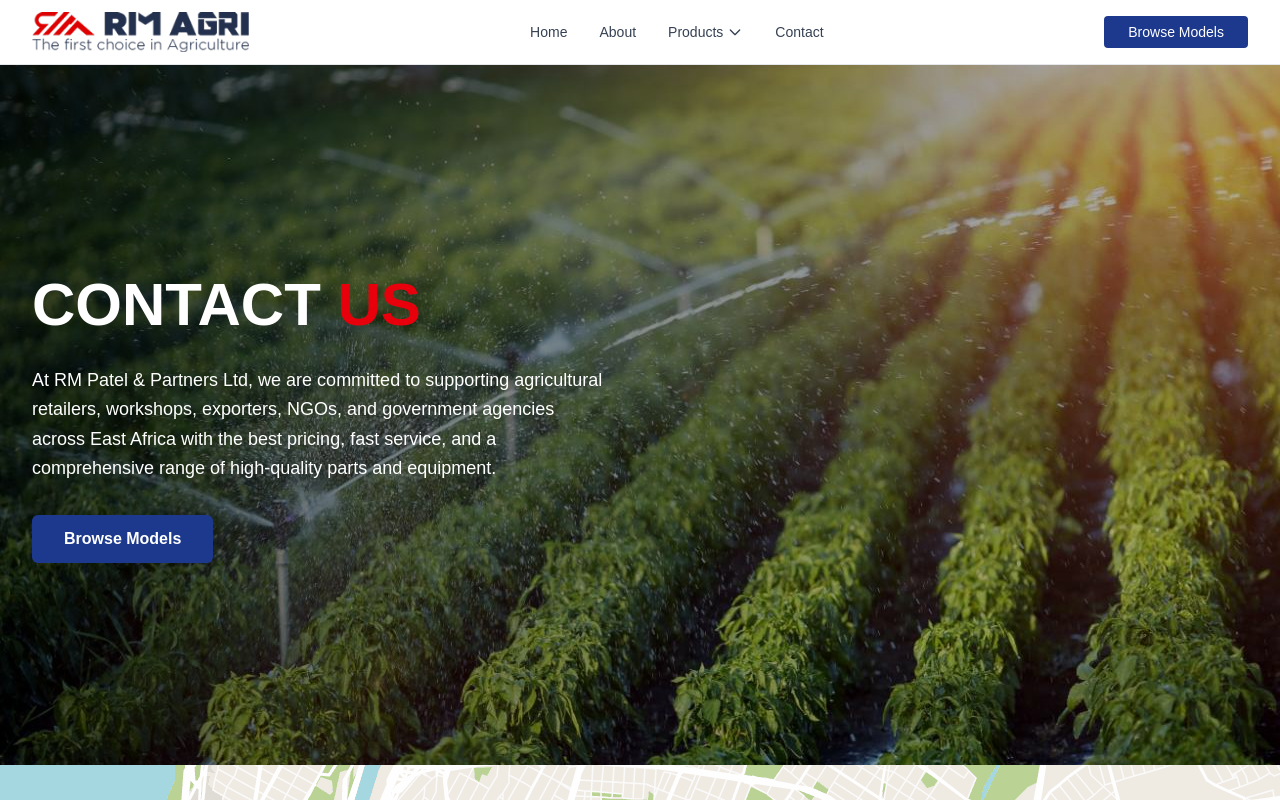
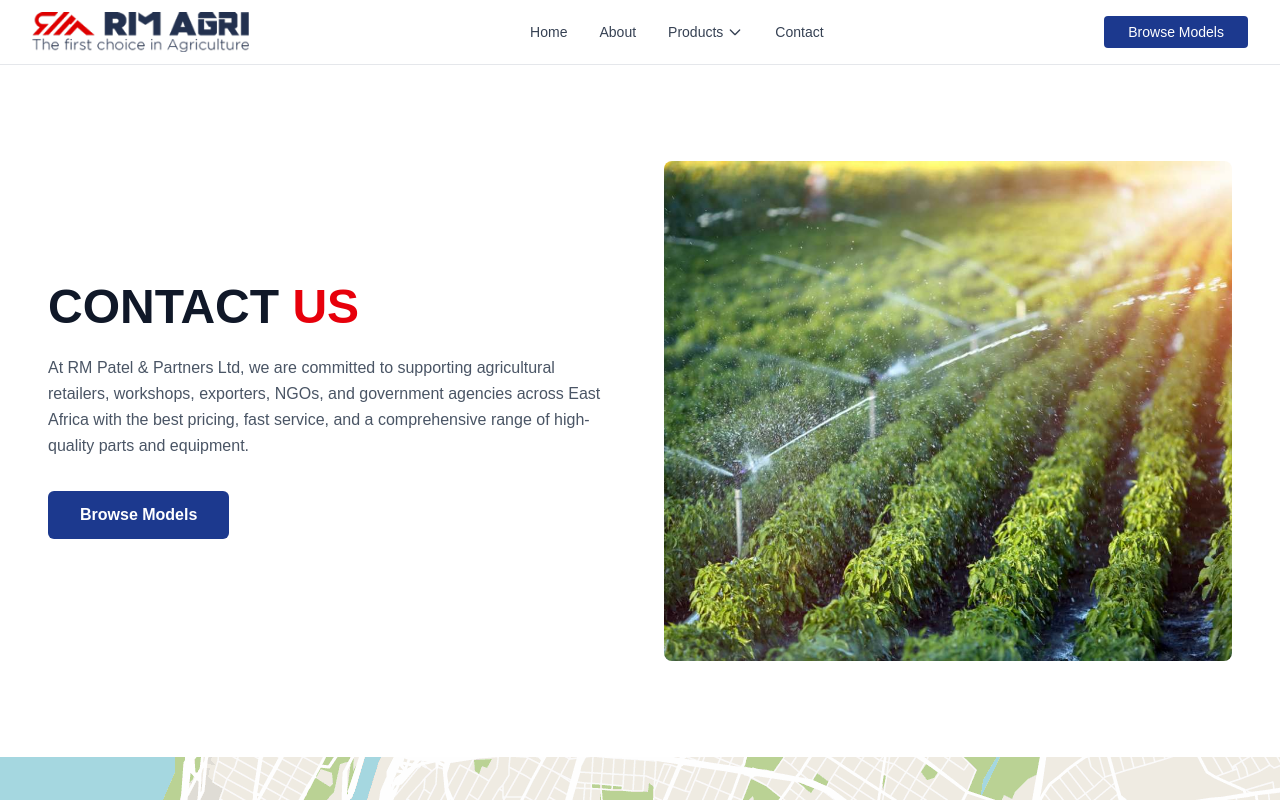
Before and after one commit to 999tommy/rmpatel, a Next.js app: page /contact in a window 1280 px wide. Shown: the top 800 px of the page. Built offline with nearby package versions, Linux system fonts and the light colour scheme.

Commit message:
added navbar linkss

```diff
--- a/src/app/about/page.tsx
+++ b/src/app/about/page.tsx
@@ -45,12 +45,12 @@ export default function AboutPage() {
                   We understand the critical role that reliable equipment plays in modern agriculture. That's why we've dedicated ourselves to providing only the highest quality parts and implements that keep your operations running smoothly and efficiently.
                 </p>
               </div>
-              <div className="relative">
+              <div className="relative h-80 lg:h-96">
                 <Image
                   src="/about2.png"
                   alt="Our Legacy"
                   fill
-                  className="object-cover rounded-lg"
+                  className="object-contain rounded-lg"
                 />
               </div>
             </div>
--- a/src/app/contact/page.tsx
+++ b/src/app/contact/page.tsx
@@ -8,8 +8,31 @@ export default function ContactPage() {
       <Navbar />
 
       {/* Hero Section */}
-      <section className="relative h-[500px] md:h-[600px] lg:h-[700px]">
-        <div className="absolute inset-0">
+      <section className="relative bg-white">
+        <div className="container mx-auto px-6 lg:px-12">
+          <div className="grid lg:grid-cols-2 gap-12 items-center py-16 lg:py-24">
+            {/* Left Content */}
+            <div className="max-w-xl">
+              {/* Title */}
+              <h1 className="text-4xl lg:text-5xl font-bold text-gray-900 mb-6">
+                CONTACT <span className="text-red-600">US</span>
+              </h1>
+
+              {/* Description */}
+              <div className="text-gray-600 text-sm lg:text-base leading-relaxed mb-8">
+                <p>
+                  At RM Patel & Partners Ltd, we are committed to supporting agricultural retailers, workshops, exporters, NGOs, and government agencies across East Africa with the best pricing, fast service, and a comprehensive range of high-quality parts and equipment.
+                </p>
+              </div>
+
+              {/* Browse Models Button */}
+              <button className="bg-blue-900 text-white px-8 py-3 rounded-md font-semibold hover:bg-blue-800 transition-colors">
+                Browse Models
+              </button>
+            </div>
+
+            {/* Right Image */}
+            <div className="relative h-[400px] lg:h-[500px] rounded-lg overflow-hidden">
               <Image
                 src="/contact1.png"
                 alt="Agricultural irrigation field"
@@ -17,25 +40,13 @@ export default function ContactPage() {
                 className="object-cover"
                 priority
               />
-          <div className="absolute inset-0 bg-gradient-to-r from-black/60 to-black/30" />
             </div>
-        <div className="relative max-w-7xl mx-auto px-4 sm:px-6 lg:px-8 h-full flex items-center">
-          <div className="max-w-2xl">
-            <h1 className="text-4xl md:text-5xl lg:text-6xl font-bold text-white mb-6 leading-tight">
-              CONTACT <span className="text-red-600">US</span>
-            </h1>
-            <p className="text-white text-base md:text-lg mb-8 leading-relaxed max-w-xl">
-              At RM Patel & Partners Ltd, we are committed to supporting agricultural retailers, workshops, exporters, NGOs, and government agencies across East Africa with the best pricing, fast service, and a comprehensive range of high-quality parts and equipment.
-            </p>
-            <button className="bg-blue-900 text-white px-8 py-3 rounded-md font-semibold hover:bg-blue-800 transition-colors">
-              Browse Models
-            </button>
           </div>
         </div>
       </section>
 
       {/* Map Section */}
-      <section className="relative h-[400px] md:h-[500px] lg:h-[600px] pt-16 md:pt-24">
+      <section className="relative h-[400px] md:h-[500px] lg:h-[600px] pt-32 md:pt-40 lg:pt-48">
         <div className="absolute inset-0 bg-gray-200">
           <Image
             src="/contact2.png"
```
Lines whose indentation alone changed are shown as unchanged.
